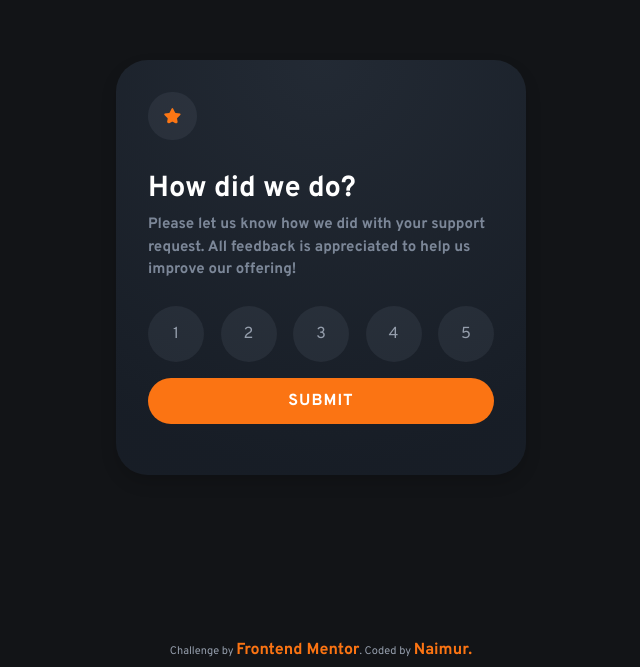
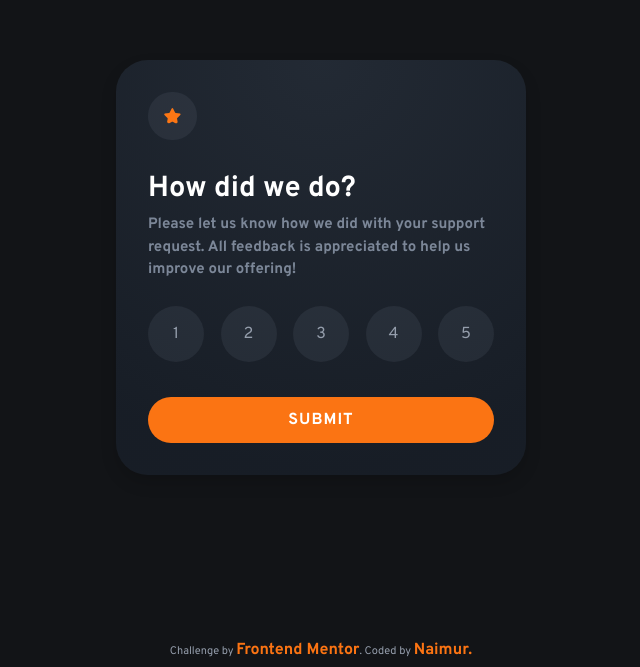
Before and after one commit to NaimurRahman00/Interactive-rating-component-main, a plain HTML site: page index.html in a window 1280 px wide. Shown: the part 133-800 px from the top of the page, without its empty margins (319-959 px from the left). Drawn offline with nearby package versions, Linux system fonts and the light colour scheme.

Commit message:
Update style.css

```diff
--- a/style.css
+++ b/style.css
@@ -90,7 +90,7 @@ button:focus {
     background-color: var(--orange) !important;
     letter-spacing: 1px;
     padding: .7rem !important;
-    margin-top: 2.2rem;
+    margin-top: 2.2rem !important;
     border: none;
     cursor: pointer;
 }
```
